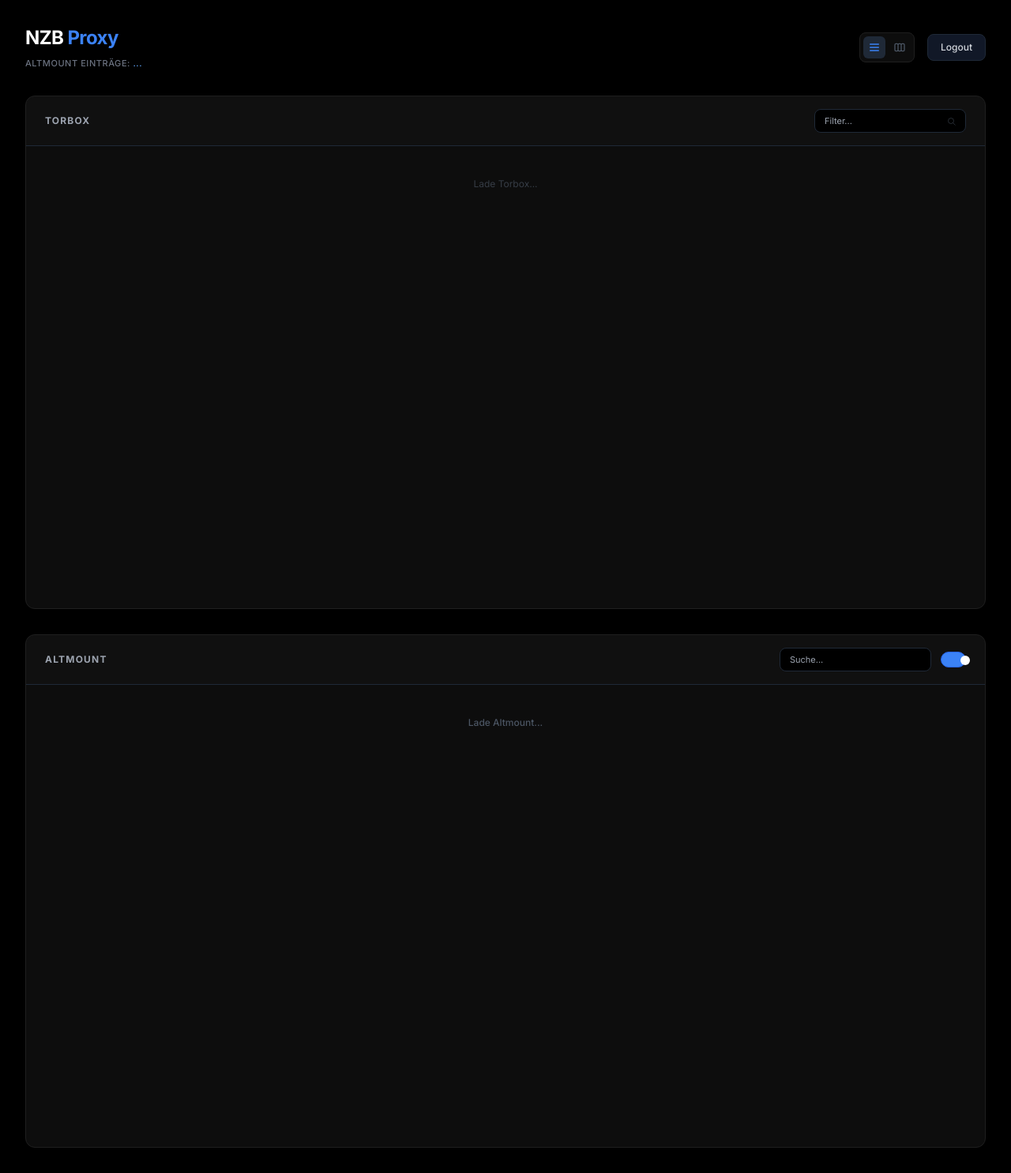
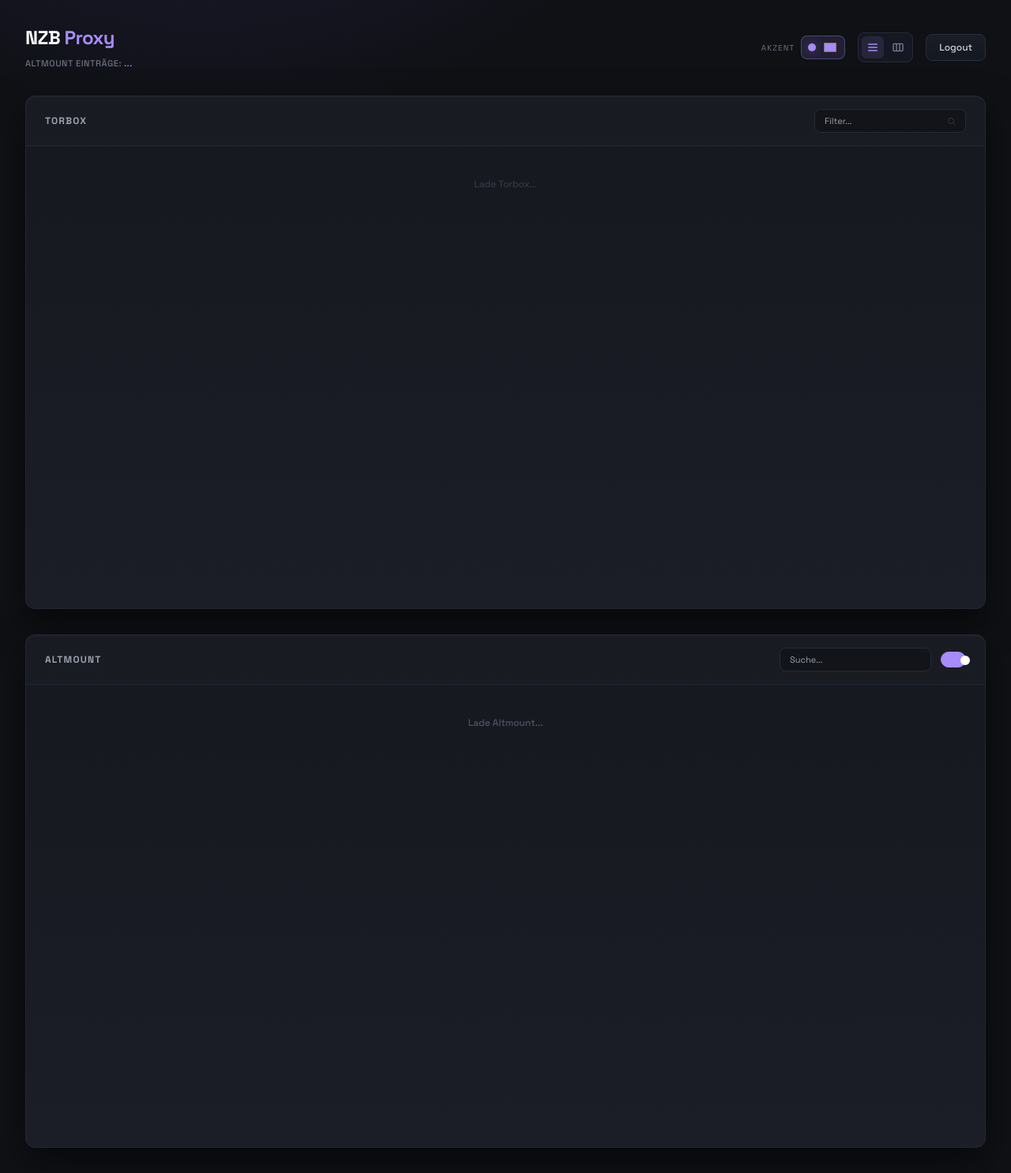
Before and after one commit to ErSholt/sabApi, a FastAPI app: template templates/dashboard.html in a window 1280 px wide. Shown: the whole page at 79% size. Run offline with FastAPI, Linux system fonts and the light colour scheme; the template is opened without the code that fills it, so the values that code supplies are empty; parts of the project's set-up code (start-up, migrations or seed data) failed here and were passed over; some libraries are stand-ins or nearby versions.

Commit message:
First Codex Changes

```diff
--- a/templates/dashboard.html
+++ b/templates/dashboard.html
@@ -6,36 +6,52 @@
     <title>NZB Proxy Dashboard</title>
     <script src="https://cdn.tailwindcss.com"></script>
     <link
-      href="https://fonts.googleapis.com/css2?family=Inter:wght@400;500;600;700&display=swap"
+      href="https://fonts.googleapis.com/css2?family=Space+Grotesk:wght@400;500;600;700&display=swap"
       rel="stylesheet"
     />
     <style>
+      :root {
+        --bg: #0f1115;
+        --panel: #16181f;
+        --panel-2: #1b1e27;
+        --stroke: #242834;
+        --text: #e5e7eb;
+        --muted: #9aa3b2;
+        --accent: #a78bfa;
+        --accent-2: #7c5cf5;
+      }
       body {
-        background-color: #000000;
-        color: #f3f4f6;
-        font-family: "Inter", sans-serif;
+        background:
+          radial-gradient(900px 500px at 20% -10%, rgba(124, 92, 245, 0.12), transparent 60%),
+          radial-gradient(700px 400px at 80% -20%, rgba(167, 139, 250, 0.1), transparent 60%),
+          var(--bg);
+        color: var(--text);
+        font-family: "Space Grotesk", sans-serif;
       }
       .card {
-        background-color: #0d0d0d;
-        border: 1px solid #1f1f1f;
+        background: linear-gradient(180deg, var(--panel), var(--panel-2));
+        border: 1px solid var(--stroke);
         display: flex;
         flex-direction: column;
         height: 650px;
+        box-shadow:
+          0 18px 45px rgba(0, 0, 0, 0.5),
+          0 2px 0 rgba(255, 255, 255, 0.02) inset;
       }
 
       .toggle-bg {
         width: 2.5rem;
         height: 1.25rem;
-        background-color: #1f1f1f;
+        background-color: #202330;
         border-radius: 9999px;
         transition: all 0.2s;
         position: relative;
-        border: 1px solid #333;
+        border: 1px solid #2a2f3d;
       }
       .toggle-dot {
         width: 0.85rem;
         height: 0.85rem;
-        background-color: #9ca3af;
+        background-color: #8b93a5;
         border-radius: 9999px;
         position: absolute;
         top: 0.125rem;
@@ -43,8 +59,8 @@
         transition: all 0.2s;
       }
       input:checked + .toggle-bg {
-        background-color: #3b82f6;
-        border-color: #2563eb;
+        background-color: var(--accent-2);
+        border-color: var(--accent);
       }
       input:checked + .toggle-bg .toggle-dot {
         transform: translateX(1.25rem);
@@ -62,8 +78,8 @@
         border: 1px solid #065f46;
       }
       .progress-blue {
-        background-color: #3b82f6;
-        box-shadow: 0 0 10px rgba(59, 130, 246, 0.3);
+        background-color: var(--accent);
+        box-shadow: 0 0 12px rgba(167, 139, 250, 0.35);
         transition: width 0.8s ease;
       }
 
@@ -76,15 +92,15 @@
       }
 
       .view-btn {
-        color: #4b5563;
+        color: #7a8294;
         transition: all 0.2s;
       }
       .view-btn:hover {
-        color: #9ca3af;
+        color: #c2c9d6;
       }
       .view-btn.active {
-        color: #3b82f6;
-        background-color: #1f2937;
+        color: var(--accent);
+        background-color: rgba(167, 139, 250, 0.12);
       }
 
       .truncate {
@@ -92,6 +108,36 @@
       }
       [title] {
         text-decoration: underline dotted #374151;
+      }
+      .accent-chip {
+        background: rgba(167, 139, 250, 0.12);
+        border: 1px solid rgba(167, 139, 250, 0.35);
+        color: var(--accent);
+      }
+      .material-input {
+        background: #12141a;
+        border: 1px solid #262b38;
+      }
+      .material-input:focus {
+        border-color: var(--accent);
+        box-shadow: 0 0 0 2px rgba(167, 139, 250, 0.15);
+      }
+      .material-btn {
+        background: linear-gradient(180deg, #1a1d26, #141821);
+        border: 1px solid #2a2f3d;
+      }
+      .material-btn:hover {
+        border-color: var(--accent);
+        color: var(--accent);
+      }
+      .accent-dot {
+        background: var(--accent);
+        box-shadow: 0 0 14px rgba(167, 139, 250, 0.45);
+      }
+      .status-accent {
+        background: rgba(167, 139, 250, 0.12);
+        color: var(--accent);
+        border-color: rgba(167, 139, 250, 0.35);
       }
     </style>
   </head>
@@ -101,14 +147,14 @@
     >
       <div>
         <h1 class="text-2xl font-bold tracking-tight text-white">
-          NZB <span class="text-blue-500">Proxy</span>
+          NZB <span class="text-[var(--accent)]">Proxy</span>
         </h1>
         <div
           class="flex gap-4 mt-2 text-[11px] font-medium text-gray-500 uppercase tracking-wider"
         >
           <span
             >Altmount Einträge:
-            <span class="text-blue-400" id="total-altmount">...</span></span
+            <span class="text-[var(--accent)]" id="total-altmount">...</span></span
           >
           <span
             id="refresh-indicator"
@@ -119,8 +165,15 @@
       </div>
 
       <div class="flex items-center gap-4">
+        <div class="hidden md:flex items-center gap-2">
+          <span class="text-[10px] uppercase tracking-widest text-gray-500">Akzent</span>
+          <label class="flex items-center gap-2 accent-chip rounded-lg px-2 py-1 text-[11px] font-medium">
+            <span class="w-2.5 h-2.5 rounded-full accent-dot"></span>
+            <input id="accent-picker" type="color" class="w-5 h-5 bg-transparent border-0 p-0 cursor-pointer" />
+          </label>
+        </div>
         <div
-          class="hidden md:flex bg-[#0d0d0d] border border-[#1f1f1f] rounded-lg p-1 gap-1"
+          class="hidden md:flex bg-[#151822] border border-[#262b38] rounded-lg p-1 gap-1"
         >
           <button
             onclick="setViewMode('stacked')"
@@ -165,7 +218,7 @@
         </div>
         <a
           href="/logout"
-          class="text-xs bg-gray-900 hover:bg-gray-800 border border-gray-800 px-4 py-2 rounded-lg transition text-gray-300 font-medium"
+          class="text-xs material-btn px-4 py-2 rounded-lg transition text-gray-300 font-medium"
           >Logout</a
         >
       </div>
@@ -187,7 +240,7 @@
               type="text"
               id="search-torbox"
               placeholder="Filter..."
-              class="bg-black border border-gray-800 rounded-lg px-3 py-1.5 text-[11px] text-gray-300 focus:outline-none focus:border-blue-500 transition-all w-full md:w-48"
+              class="material-input rounded-lg px-3 py-1.5 text-[11px] text-gray-300 focus:outline-none transition-all w-full md:w-48"
               oninput="debounceSearch('t')"
             />
             <svg
@@ -222,7 +275,7 @@
                 type="text"
                 id="search-altmount"
                 placeholder="Suche..."
-                class="bg-black border border-gray-800 rounded-lg px-3 py-1.5 text-[11px] text-gray-300 focus:outline-none focus:border-blue-500 transition-all w-full md:w-48"
+                class="material-input rounded-lg px-3 py-1.5 text-[11px] text-gray-300 focus:outline-none transition-all w-full md:w-48"
                 oninput="debounceSearch('h')"
               />
             </div>
@@ -257,6 +310,7 @@
       let currentPageH = 1;
       let isRefreshing = false;
       let searchTimeout;
+      const defaultAccent = "#a78bfa";
 
       function setViewMode(mode) {
         const container = document.getElementById("layout-container");
@@ -278,6 +332,25 @@
 
       const savedMode = localStorage.getItem("dashboardViewMode") || "stacked";
       setViewMode(savedMode);
+
+      function setAccent(color) {
+        const root = document.documentElement;
+        root.style.setProperty("--accent", color);
+        root.style.setProperty("--accent-2", color);
+        localStorage.setItem("dashboardAccent", color);
+      }
+
+      const accentPicker = document.getElementById("accent-picker");
+      const savedAccent = localStorage.getItem("dashboardAccent") || defaultAccent;
+      if (accentPicker) {
+        accentPicker.value = savedAccent;
+        setAccent(savedAccent);
+        accentPicker.addEventListener("input", (e) => {
+          setAccent(e.target.value);
+        });
+      } else {
+        setAccent(savedAccent);
+      }
 
       window.showDetail = function (text) {
         if (!text || text === "undefined") return;
--- a/templates/login.html
+++ b/templates/login.html
@@ -5,40 +5,53 @@
     <meta name="viewport" content="width=device-width, initial-scale=1.0">
     <title>Login - The Companion</title>
     <script src="https://cdn.tailwindcss.com"></script>
-    <link href="https://fonts.googleapis.com/css2?family=Inter:wght@400;500;600;700&display=swap" rel="stylesheet">
+    <link href="https://fonts.googleapis.com/css2?family=Space+Grotesk:wght@400;500;600;700&display=swap" rel="stylesheet">
     <style>
+        :root {
+            --bg: #0f1115;
+            --panel: #16181f;
+            --panel-2: #1b1e27;
+            --stroke: #242834;
+            --text: #e5e7eb;
+            --muted: #9aa3b2;
+            --accent: #a78bfa;
+        }
         body {
-            background-color: #000000;
-            color: #f3f4f6;
-            font-family: 'Inter', sans-serif;
-            background-image: radial-gradient(circle at 50% -20%, #1a1a1a 0%, #000000 100%);
+            background:
+                radial-gradient(900px 500px at 20% -10%, rgba(124, 92, 245, 0.12), transparent 60%),
+                radial-gradient(700px 400px at 80% -20%, rgba(167, 139, 250, 0.1), transparent 60%),
+                var(--bg);
+            color: var(--text);
+            font-family: "Space Grotesk", sans-serif;
         }
 
         .login-card {
-            background-color: #0d0d0d;
-            border: 1px solid #1f1f1f;
-            box-shadow: 0 25px 50px -12px rgba(0, 0, 0, 0.7), 0 0 50px rgba(59, 130, 246, 0.03);
+            background: linear-gradient(180deg, var(--panel), var(--panel-2));
+            border: 1px solid var(--stroke);
+            box-shadow: 0 25px 50px -12px rgba(0, 0, 0, 0.7), 0 0 50px rgba(167, 139, 250, 0.06);
         }
 
         input {
-            background-color: #050505 !important;
-            border: 1px solid #1f1f1f !important;
+            background-color: #12141a !important;
+            border: 1px solid #262b38 !important;
             transition: all 0.2s ease;
         }
 
         input:focus {
-            border-color: #3b82f6 !important;
-            box-shadow: 0 0 0 2px rgba(59, 130, 246, 0.1) !important;
+            border-color: var(--accent) !important;
+            box-shadow: 0 0 0 2px rgba(167, 139, 250, 0.15) !important;
             outline: none;
         }
 
         .btn-primary {
-            background: linear-gradient(to bottom, #3b82f6, #2563eb);
+            background: linear-gradient(to bottom, #1a1d26, #141821);
+            border: 1px solid #2a2f3d;
             transition: all 0.2s ease;
         }
 
         .btn-primary:hover {
-            filter: brightness(1.1);
+            border-color: var(--accent);
+            color: var(--accent);
             transform: translateY(-1px);
         }
 
@@ -51,7 +64,7 @@
 
     <div class="login-card w-full max-w-md rounded-2xl p-8 md:p-10">
         <div class="text-center mb-10">
-            <h1 class="text-3xl font-bold tracking-tighter text-white">The <span class="text-blue-500">Companion</span></h1>
+            <h1 class="text-3xl font-bold tracking-tighter text-white">The <span class="text-[var(--accent)]">Companion</span></h1>
             <p class="text-gray-500 text-[11px] uppercase tracking-[0.2em] mt-3 font-semibold">Authorized Access Only</p>
         </div>
 
--- a/templates/torbox_table.html
+++ b/templates/torbox_table.html
@@ -16,7 +16,7 @@
 
             <div class="w-[25%] flex items-center gap-2">
                 <div class="flex-grow bg-gray-800 h-1.5 rounded-full overflow-hidden">
-                    <div class="bg-blue-500 h-full rounded-full" style="width: {{ item.progress }}%"></div>
+                    <div class="progress-blue h-full rounded-full" style="width: {{ item.progress }}%"></div>
                 </div>
                 <span class="text-[10px] font-mono text-gray-400 w-8">{{ item.progress }}%</span>
             </div>
@@ -27,7 +27,7 @@
                     {% if st in ['COMPLETED', 'FINISHED', 'CACHED', 'SEEDING'] %}
                         bg-green-500/10 text-green-500 border-green-500/20
                     {% elif st in ['DOWNLOADING', 'PROCESSING', 'ALLOCATING'] %}
-                        bg-blue-500/10 text-blue-500 border-blue-500/20
+                        status-accent
                     {% elif 'FAILED' in st or 'ERROR' in st or 'ABORTED' in st %}
                         bg-red-500/10 text-red-500 border-red-500/20
                     {% else %}
```
Also changed, not shown: AGENTS.md (added, +56 -0 lines).
